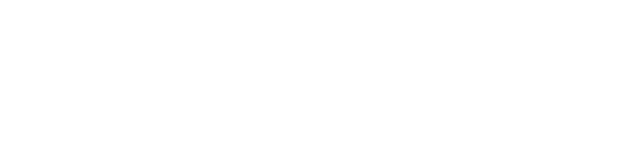
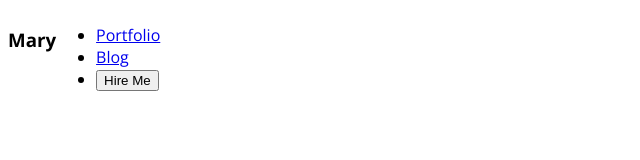
Before and after one commit to shadathossain994/developer..portfolio, a plain HTML site: page index.html in a window 1280 px wide. Shown: the whole page, without its empty margins (0-640 px from the left). Drawn offline with nearby package versions, Linux system fonts and the light colour scheme.

Commit message:
added a nav bar

```diff
--- a/index.html
+++ b/index.html
@@ -5,11 +5,26 @@
     <meta http-equiv="X-UA-Compatible" content="IE=edge">
     <meta name="viewport" content="width=device-width, initial-scale=1.0">
     <title>Developer Portfolio</title>
+
+
+<link rel="preconnect" href="https://fonts.googleapis.com">
+<link rel="preconnect" href="https://fonts.gstatic.com" crossorigin>
+<link href="https://fonts.googleapis.com/css2?family=Open+Sans:ital,wght@0,300..800;1,300..800&display=swap" rel="stylesheet">
+    <link rel="stylesheet" href="styles/porfolio.css">
 </head>
 <body>
 <!-- Start Header Section -->
     <header>
-
+        <!-- Start Nav Section -->
+        <nav>
+            <h3 style="nav-title">Mary</h3>
+            <ul>
+                <li><a href="#">Portfolio</a></li>
+                <li><a href="#">Blog</a></li>
+                <li><button>Hire Me</button></li>
+            </ul>
+        </nav>
+        <!-- End Nav Section -->
 
     </header>
 <!-- End Header Section -->
--- /dev/null
+++ b/styles/porfolio.css
@@ -0,0 +1,18 @@
+/* common shared style */
+
+body {
+    font-family: "Open Sans", sans-serif;
+}
+
+/* nav related style */
+
+nav {
+    display: flex;
+}
+
+
+.nav-title{
+    color: #181818;
+    font-size: 45px;
+    font-weight: 800;
+}
```
